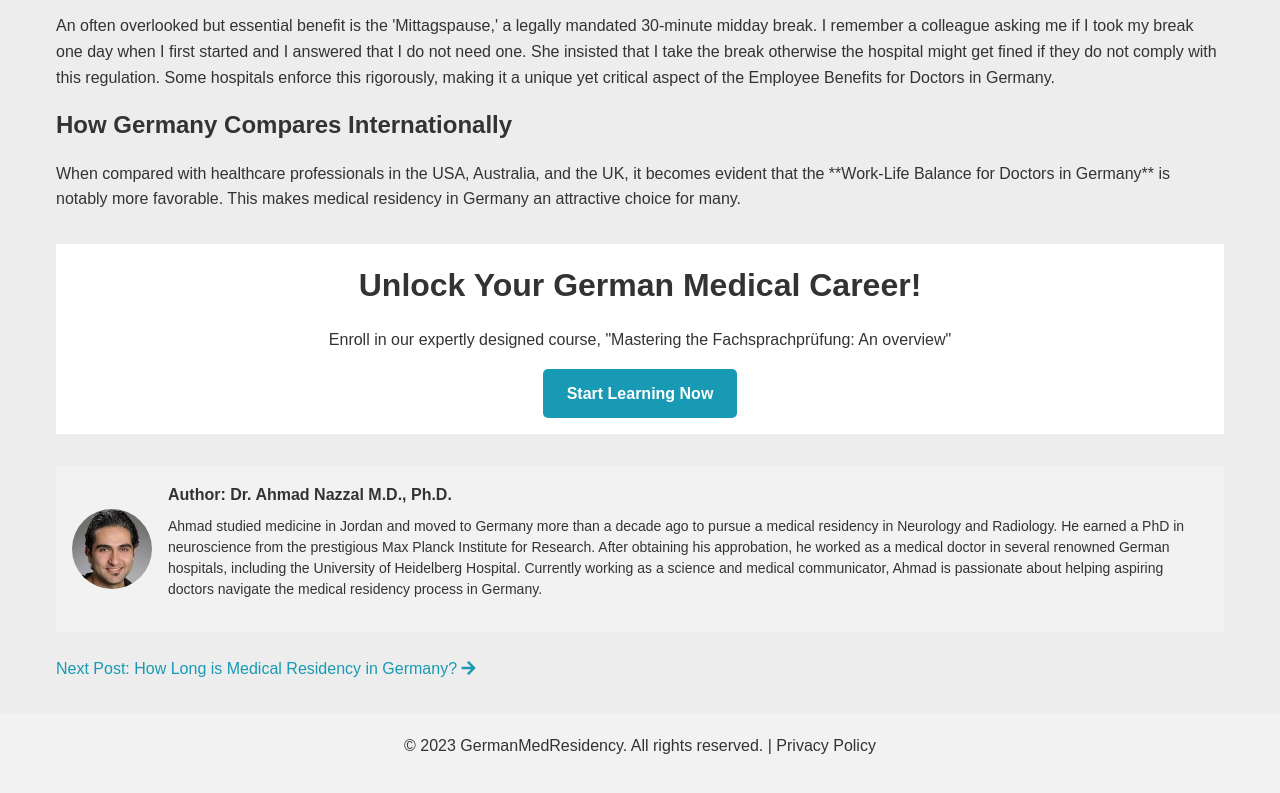
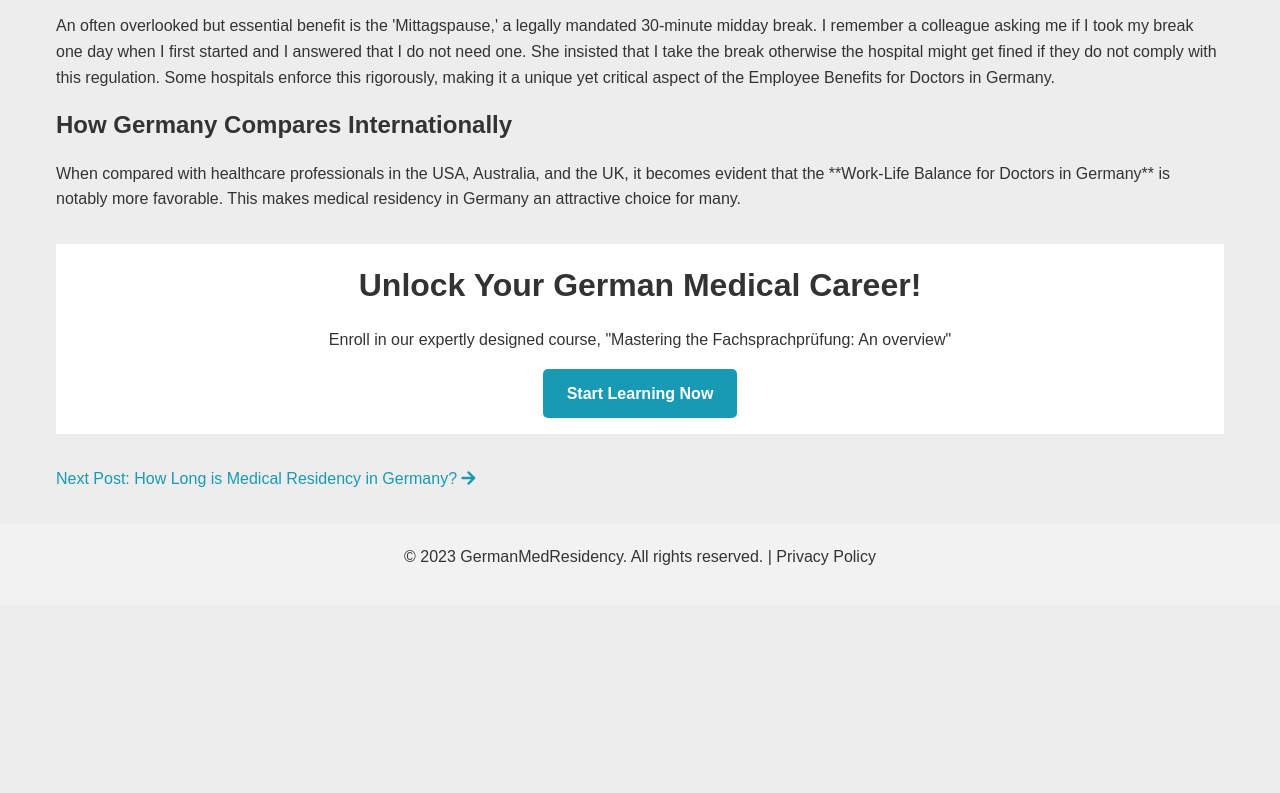
Before and after one commit to anazz-dev/my-website, a plain HTML site: page advantages-medical-residency-germany.html in a window 1280 px wide. Shown: the part 992-1785 px from the top of the page. After the commit the page ends 1597 px from the top, so only its background shows below. Drawn offline with Linux system fonts and the light colour scheme.

Commit message:
Update advantages-medical-residency-germany.html

```diff
--- a/advantages-medical-residency-germany.html
+++ b/advantages-medical-residency-germany.html
@@ -63,14 +63,6 @@
           <a href="https://www.udemy.com/course/fachsprachpruefung/?referralCode=5C9171848625B30C7055" class="cta-button" target="_blank">Start Learning Now</a>
       </section>
 
-      <div class="author">
-      <img src="images/ahmad.jpeg" alt="Dr Ahmad Nazzal photo" class="author-photo">
-          <div class="author-info">
-            <h4 class="author-name">Author: Dr. Ahmad Nazzal M.D., Ph.D.</h4>
-            <p class="author-bio">Ahmad studied medicine in Jordan and moved to Germany more than a decade ago to pursue a medical residency in Neurology and Radiology. He earned a PhD in neuroscience from the prestigious Max Planck Institute for Research. After obtaining his approbation, he worked as a medical doctor in several renowned German hospitals, including the University of Heidelberg Hospital. Currently working as a science and medical communicator, Ahmad is passionate about helping aspiring doctors navigate the medical residency process in Germany.</p>
-          </div>
-      </div>
-
       <div class="post-navigation-container">
         <div class="post-navigation">
             <div class="prev-post">
```
